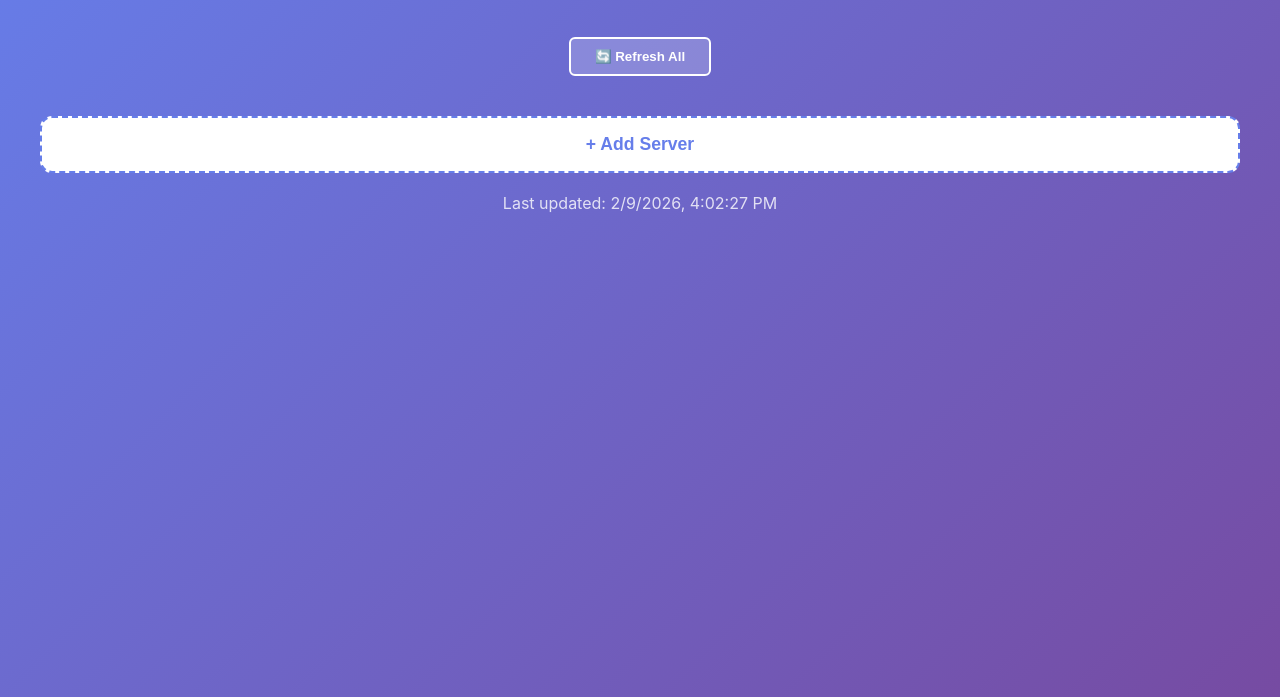
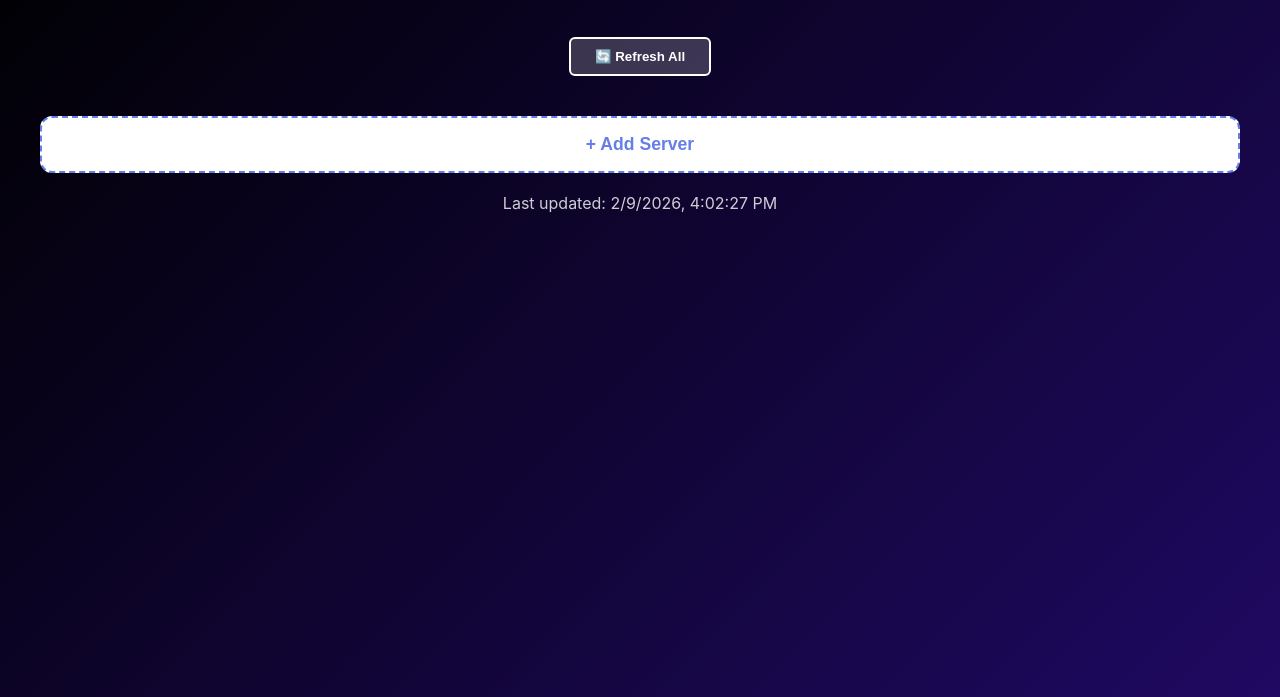
Before and after one commit to AndrewRayR/status, a plain HTML site: page index.html in a window 1280 px wide. Shown: the part 103-800 px from the top of the page. Drawn offline with Linux system fonts and the light colour scheme.

Commit message:
Update index.html

```diff
--- a/index.html
+++ b/index.html
@@ -27,7 +27,7 @@
         body {
             font-family: -apple-system, BlinkMacSystemFont, 'Segoe UI', Roboto, Oxygen, Ubuntu, Cantarell, sans-serif;
             /* Background gradient - change these colors to customize */
-            background: linear-gradient(135deg, #667eea 0%, #764ba2 100%);
+            background: linear-gradient(135deg, #000000 0%, #1f0962 100%);
             min-height: 100vh;
             padding: 20px;
         }
```
